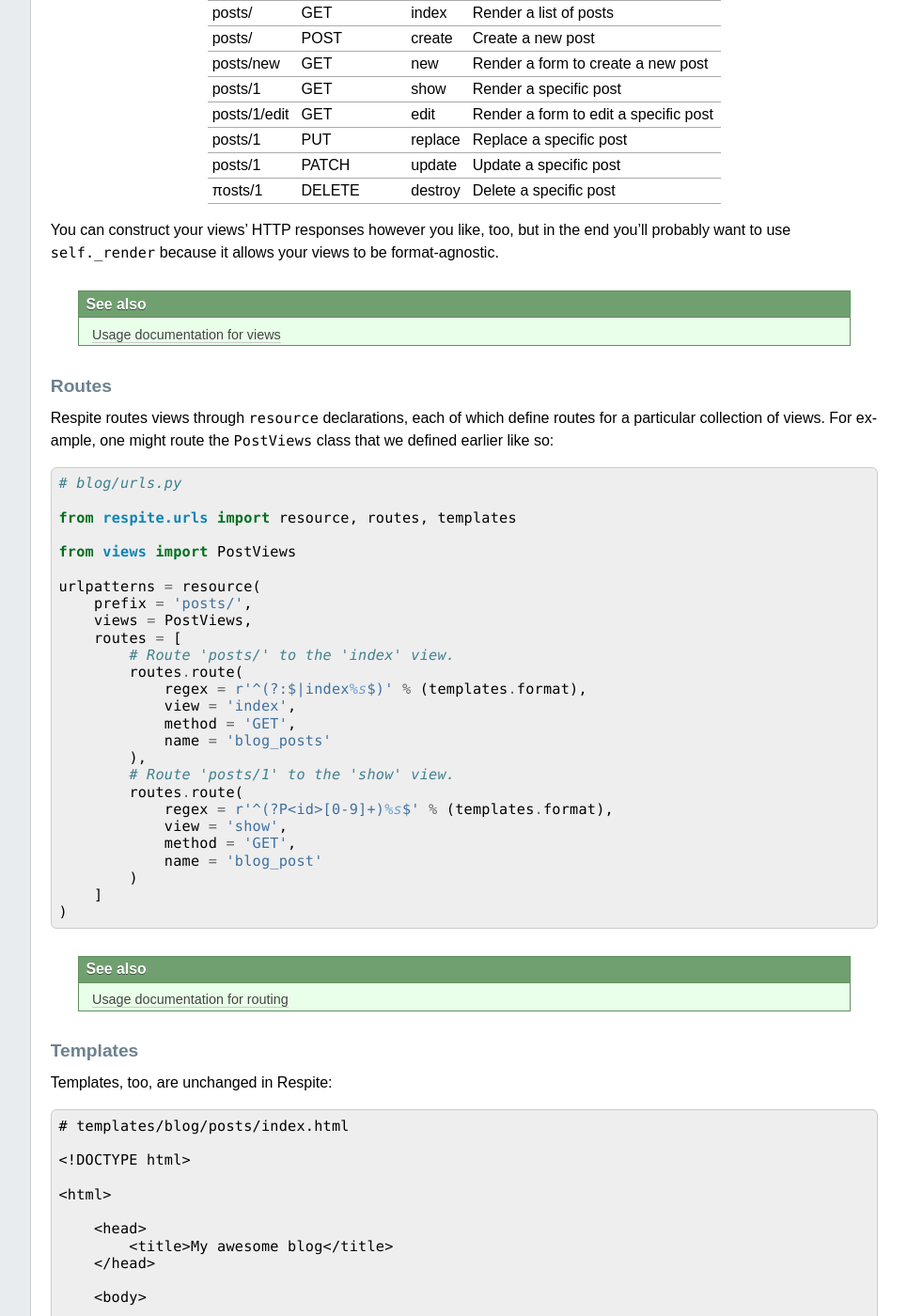
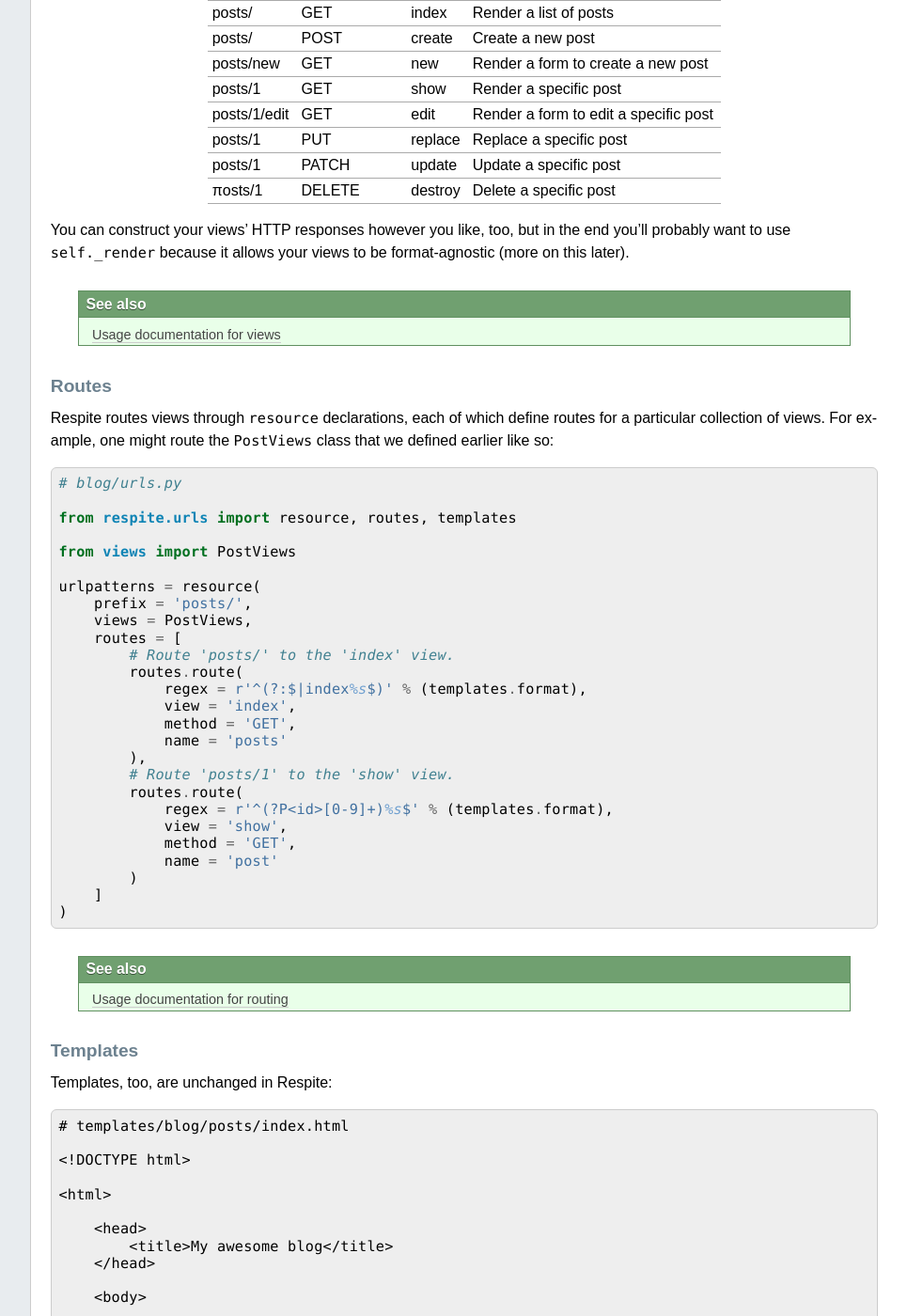
Before and after one commit to jgorset/django-respite, a Sphinx documentation site: the page built from docs/source/overview.rst, in a window 1280 px wide and 1400 px high, scrolled down 1891 px. Shown: the whole window at 94% size, without its empty margins (224-1189 px from the left). Built offline with Sphinx 7.4.7, drawn with Linux system fonts in a browser that asks for light colours; the version number is read from the project's files by our own code.

Commit message:
Nitpicking

```diff
--- a/docs/source/overview.rst
+++ b/docs/source/overview.rst
@@ -122,7 +122,8 @@
     =================== =================== =================== ========================================
 
 You can construct your views' HTTP responses however you like, too, but in the end you'll
-probably want to use ``self._render`` because it allows your views to be format-agnostic.
+probably want to use ``self._render`` because it allows your views to be format-agnostic (more on this
+later).
 
 .. admonition:: See also
 
@@ -150,14 +151,14 @@
                 regex = r'^(?:$|index%s$)' % (templates.format),
                 view = 'index',
                 method = 'GET',
-                name = 'blog_posts'
+                name = 'posts'
             ),
             # Route 'posts/1' to the 'show' view.
             routes.route(
                 regex = r'^(?P<id>[0-9]+)%s$' % (templates.format),
                 view = 'show',
                 method = 'GET',
-                name = 'blog_post'
+                name = 'post'
             )
         ]
     )
```
Also changed, not shown: 1 other file.
